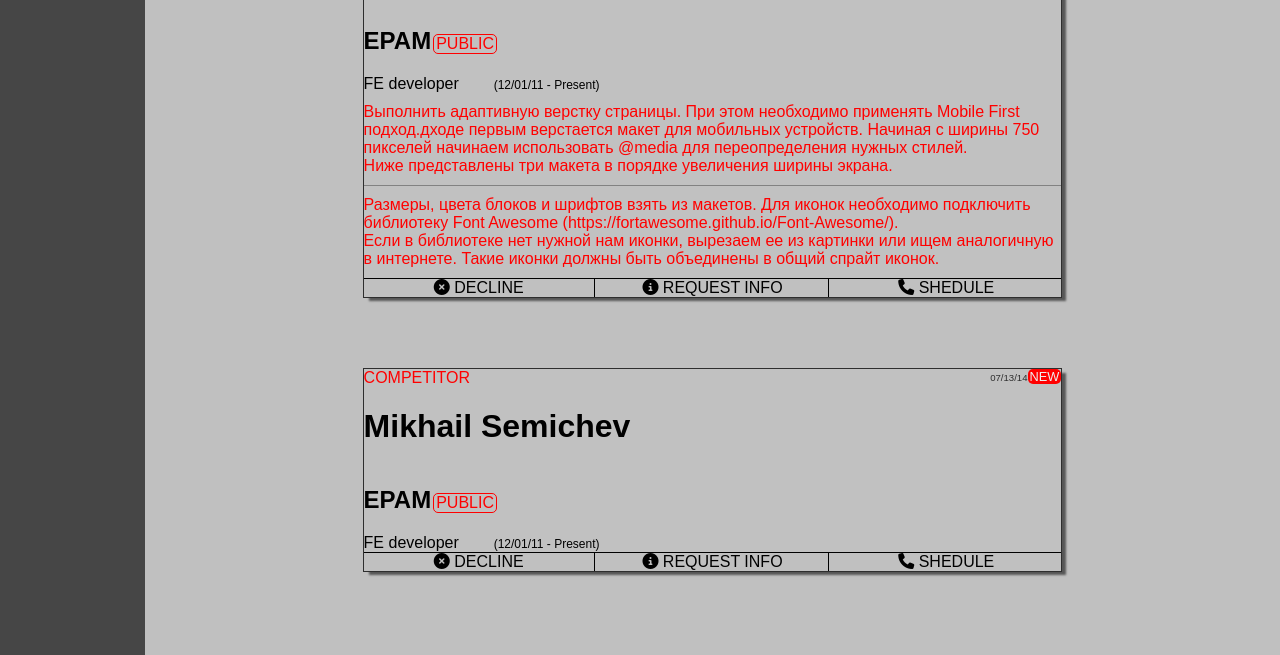
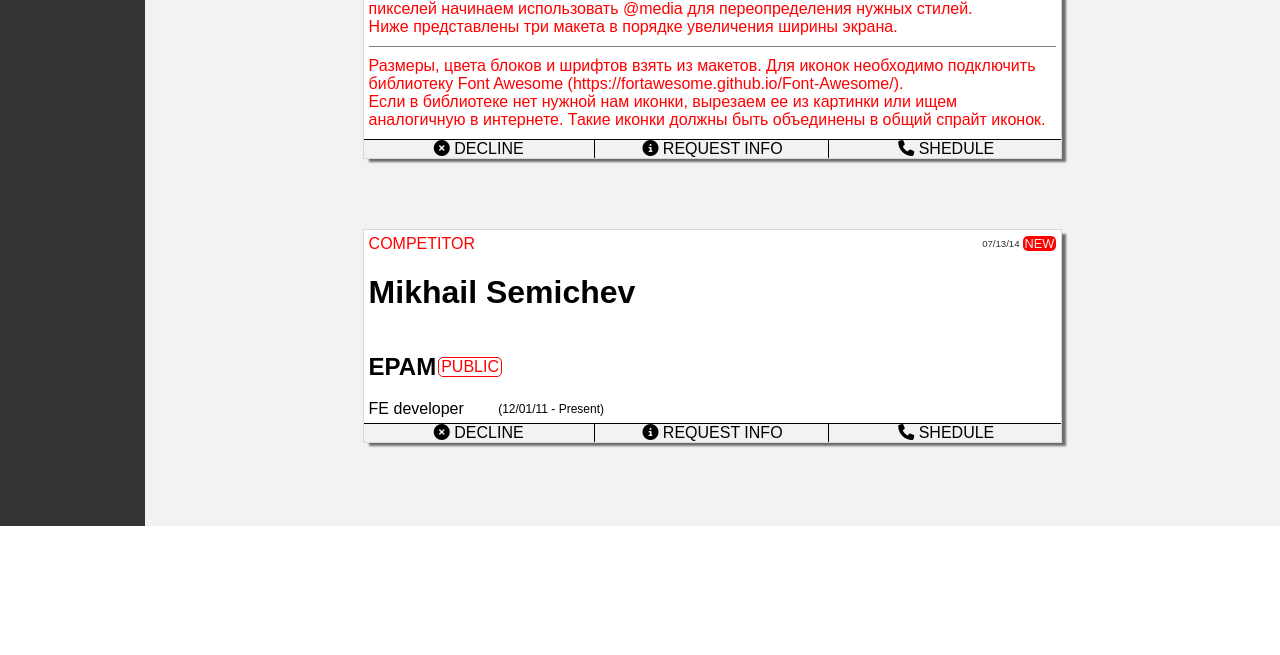
Before and after one commit to p0lich/epam-int-WebTasks, a plain HTML site: page task03_ResponsiveCSS/index.html in a window 1280 px wide. Shown: the part 522-1177 px from the top of the page. After the commit the page ends 1048 px from the top, so only its background shows below. Drawn offline with Linux system fonts and the light colour scheme.

Commit message:
change colors, fix scripts

```diff
--- a/task03_ResponsiveCSS/index.html
+++ b/task03_ResponsiveCSS/index.html
@@ -123,12 +123,12 @@
 
                         <h1 class="Personal">Mikhail Semichev</h1>
 
-                        <div class="flex-row-baseline">
+                        <div class="flex-row-center">
                             <h2 class="Personal">EPAM</h2>
                             <p class="Public_Box">PUBLIC</p>
                         </div>
 
-                        <div class="flex-row-baseline">
+                        <div class="flex-row-center">
                             <p class="Personal">FE developer</p> <p class="Personal Personal_Date">(12/01/11 - Present)</p>
                         </div>
 
@@ -163,12 +163,12 @@
 
                         <h1 class="Personal">Mikhail Semichev</h1>
 
-                        <div class="flex-row-baseline">
+                        <div class="flex-row-center">
                             <h2 class="Personal">EPAM</h2>
                             <p class="Public_Box">PUBLIC</p>
                         </div>
 
-                        <div class="flex-row-baseline">
+                        <div class="flex-row-center">
                             <p class="Personal">FE developer</p> <p class="Personal Personal_Date">(12/01/11 - Present)</p>
                         </div>
                     </div>
--- a/task03_ResponsiveCSS/scripts/toggle_info.js
+++ b/task03_ResponsiveCSS/scripts/toggle_info.js
@@ -5,12 +5,10 @@ function displayInfo(x) {
     var bottom_block = document.getElementById("person_block");
 
     if (window.screen.width >= 480) {
-        top_block.style.height = (top_block.style.height == "100%") ? "0" : "100%";
+        top_block.style.height = (top_block.style.height == "115px") ? "0" : "115px";
         bottom_block.style.marginTop = (bottom_block.style.marginTop == "15px") ? "0" : "15px";
     } else {
-        top_block.style.height = (top_block.style.height == "100%") ? "0" : "100%";
+        top_block.style.height = (top_block.style.height == "150px") ? "0" : "150px";
         bottom_block.style.marginTop = (bottom_block.style.marginTop == "10px") ? "0" : "10px";
     }
-
-
 }
--- a/task03_ResponsiveCSS/styles/global.scss
+++ b/task03_ResponsiveCSS/styles/global.scss
@@ -21,6 +21,11 @@ body {
     align-items: baseline;
 }
 
+.flex-row-center {
+    display: flex;
+    align-items: center;
+}
+
 .flex-row-space_between {
     display: flex;
     justify-content: space-between;
--- a/task03_ResponsiveCSS/styles/scss/_const.scss
+++ b/task03_ResponsiveCSS/styles/scss/_const.scss
@@ -5,10 +5,11 @@ $font_gray: #2e2e2e;
 $font_red: #FF0000;
 $font_dark: #000000;
 
-$background_dark: #464646;
-$background_darker: #2e2e2e;
-$background_light: #C1C1C1;
-$background_gray: silver;
+$background_dark: #333333;
+$background_darker: #D7D7D7;
+$background_darkest: #000000;
+$background_light: #FFFFFF;
+$background_gray: #F2F2F2;
 $background_red: #FF0000;
 
 $border_dark: #000000;
--- a/task03_ResponsiveCSS/styles/scss/mobile/styles_mobile.scss
+++ b/task03_ResponsiveCSS/styles/scss/mobile/styles_mobile.scss
@@ -34,7 +34,7 @@
 }
 
 .Side_Navigation a:hover {
-    background-color: $background_darker;
+    background-color: $background_darkest;
 }
 
 .Side_Navigation a:first-child {
@@ -87,7 +87,7 @@
     display: flex;
     flex-direction: column;
     width: auto;
-    height: 100%;
+    height: 0;
     overflow-y: hidden;
     transition: 0.5s;
 }
@@ -97,10 +97,12 @@
 }
 
 .Description {
+    width: 50%;
     font-weight: bold;
 }
 
 .Value {
+    text-align: right;
     color: $font_gray;
 }
 
@@ -132,7 +134,7 @@
     border-right: 1px solid $background_darker;
     border-bottom: 1px solid $background_darker;
     border-left: 1px solid $background_darker;
-    padding: 5%;
+    padding: 10px;
     margin-bottom: 10%;
 }
 
@@ -177,11 +179,12 @@
 }
 
 .Person_About {
-    width: 100%;
+    width: calc(100% - 10px);
     color: $font_red;
     background-color: $background_light;
     border-bottom: 1px solid $border_dark;
     transition: 0.5s;
+    padding: 5px;
 }
 
 .Short_Description {
@@ -191,12 +194,13 @@
 
 .Short_Description .Date_Block {
     display: flex;
-    align-items: baseline;
+    align-items: center;
     color: $font_gray;
 }
 
 .Date_Block .Date {
     font-size: 0.6rem;
+    padding-right: 3px;
 }
 
 .Date_Block .New {
@@ -227,7 +231,7 @@
 }
 
 .Personal_Bottom {
-    padding: 10px 0;
+    padding: 10px 0px 5px 0px;
 }
 
 .Person_Menu {
```
Also changed, not shown: task03_ResponsiveCSS/styles/global.css, task03_ResponsiveCSS/styles/scss/mobile/styles_mobile.css, task03_ResponsiveCSS/styles/scss/screen/styles_monitor.css, task03_ResponsiveCSS/styles/scss/tablet/styles_tablet.css, 4 other files.
